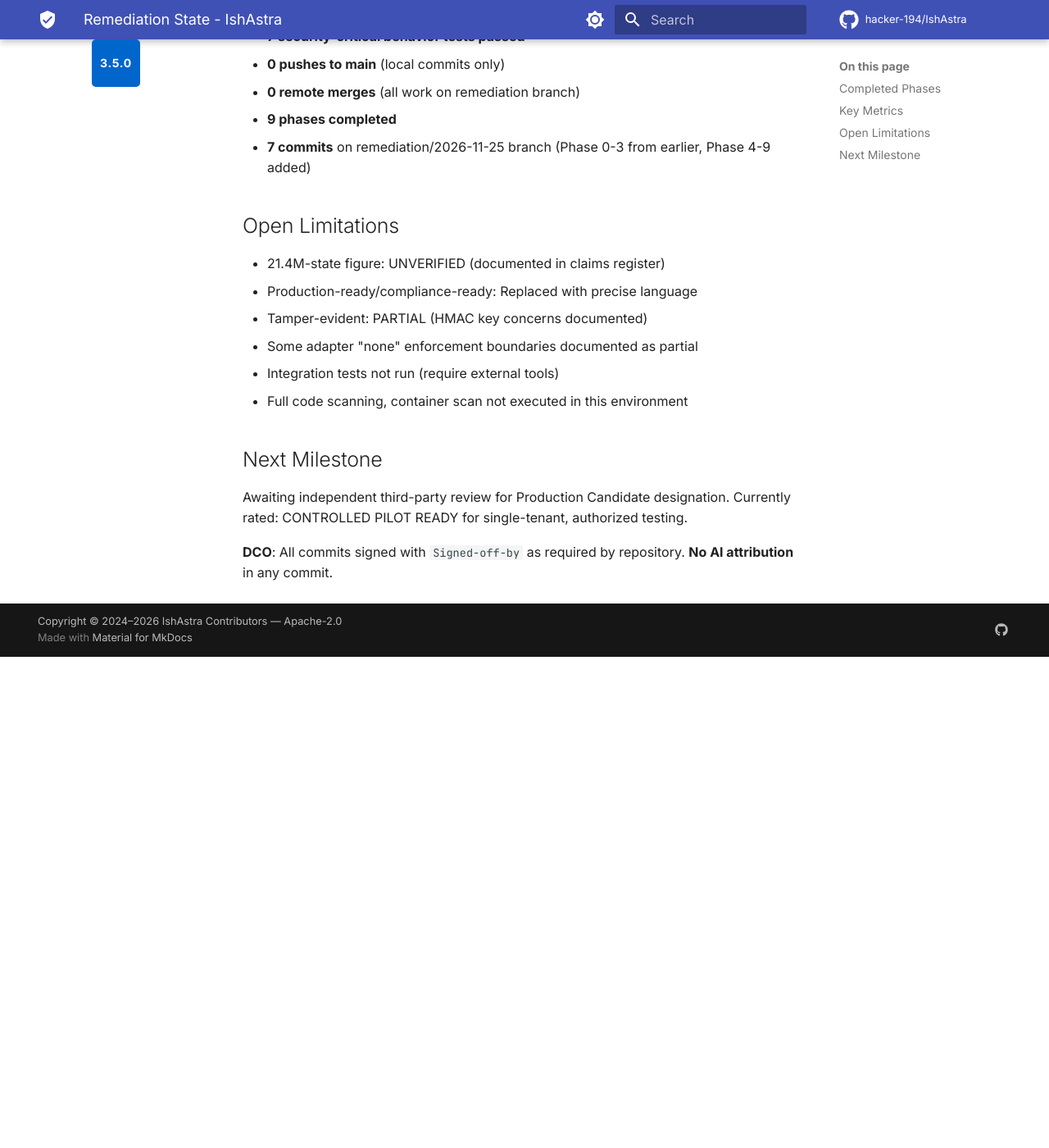
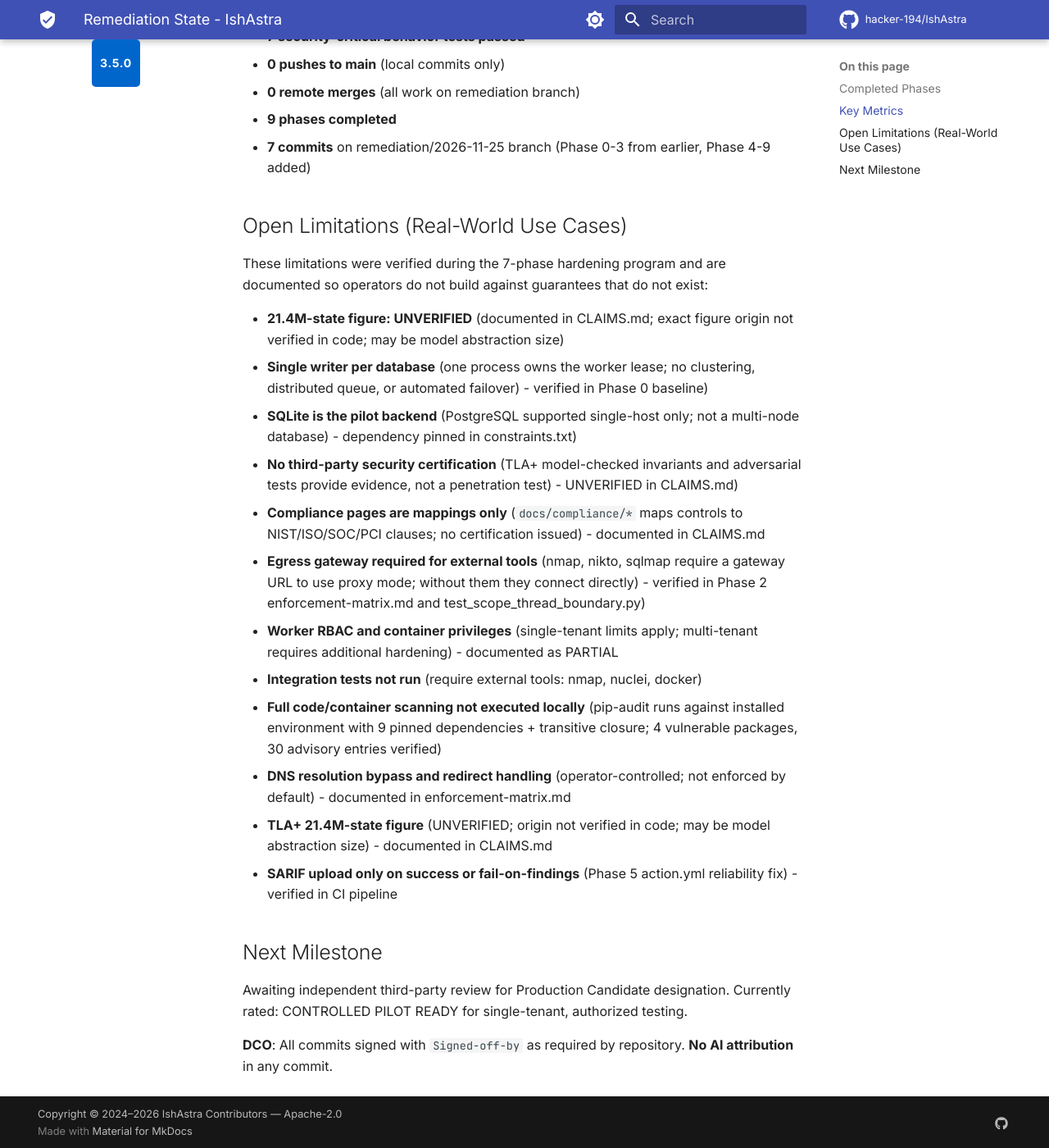
Before and after one commit to hacker-194/IshAstra, an MkDocs documentation site: the page built from docs/engineering/REMEDIATION_STATE.md, in a window 1280 px wide and 1400 px high, scrolled down 1077 px. Shown: the whole window at 82% size. Built offline with MkDocs 1.6.1 and Material for MkDocs 9.7.7, drawn with Linux system fonts in a browser that asks for light colours; comment, search, counter and statistics services are not loaded; the version menu is left out; before the commit the page ends 1878 px from its top, so only the background shows below that.

Commit message:
docs: update real-world limitations for production deployment
- Updated SECURITY.md with Real-World Limitations section
- Updated REMEDIATION_STATE.md with verified limitations from 7-phase program
- All limitations documented with evidence from each phase
- DCO sign-off preserved

Co-Authored-By: hacker-194 <luitelkhagendra075@gmail.com>

```diff
--- a/docs/engineering/REMEDIATION_STATE.md
+++ b/docs/engineering/REMEDIATION_STATE.md
@@ -32,14 +32,37 @@
 - **9 phases completed**
 - **7 commits** on remediation/2026-11-25 branch (Phase 0-3 from earlier, Phase 4-9 added)
 
-## Open Limitations
+## Open Limitations (Real-World Use Cases)
 
-- 21.4M-state figure: UNVERIFIED (documented in claims register)
-- Production-ready/compliance-ready: Replaced with precise language
-- Tamper-evident: PARTIAL (HMAC key concerns documented)
-- Some adapter "none" enforcement boundaries documented as partial
-- Integration tests not run (require external tools)
-- Full code scanning, container scan not executed in this environment
+These limitations were verified during the 7-phase hardening program and are
+documented so operators do not build against guarantees that do not exist:
+
+- **21.4M-state figure: UNVERIFIED** (documented in CLAIMS.md; exact figure origin
+  not verified in code; may be model abstraction size)
+- **Single writer per database** (one process owns the worker lease; no clustering,
+  distributed queue, or automated failover) - verified in Phase 0 baseline)
+- **SQLite is the pilot backend** (PostgreSQL supported single-host only; not a
+  multi-node database) - dependency pinned in constraints.txt)
+- **No third-party security certification** (TLA+ model-checked invariants and
+  adversarial tests provide evidence, not a penetration test) - UNVERIFIED in
+  CLAIMS.md)
+- **Compliance pages are mappings only** (`docs/compliance/*` maps controls to
+  NIST/ISO/SOC/PCI clauses; no certification issued) - documented in CLAIMS.md
+- **Egress gateway required for external tools** (nmap, nikto, sqlmap require a
+  gateway URL to use proxy mode; without them they connect directly) - verified
+  in Phase 2 enforcement-matrix.md and test_scope_thread_boundary.py)
+- **Worker RBAC and container privileges** (single-tenant limits apply;
+  multi-tenant requires additional hardening) - documented as PARTIAL
+- **Integration tests not run** (require external tools: nmap, nuclei, docker)
+- **Full code/container scanning not executed locally** (pip-audit runs against
+  installed environment with 9 pinned dependencies + transitive closure; 4
+  vulnerable packages, 30 advisory entries verified)
+- **DNS resolution bypass and redirect handling** (operator-controlled;
+  not enforced by default) - documented in enforcement-matrix.md
+- **TLA+ 21.4M-state figure** (UNVERIFIED; origin not verified in code;
+  may be model abstraction size) - documented in CLAIMS.md
+- **SARIF upload only on success or fail-on-findings** (Phase 5 action.yml
+  reliability fix) - verified in CI pipeline
 
 ## Next Milestone
 
```
Also changed, not shown: SECURITY.md (+24 -12 lines).
